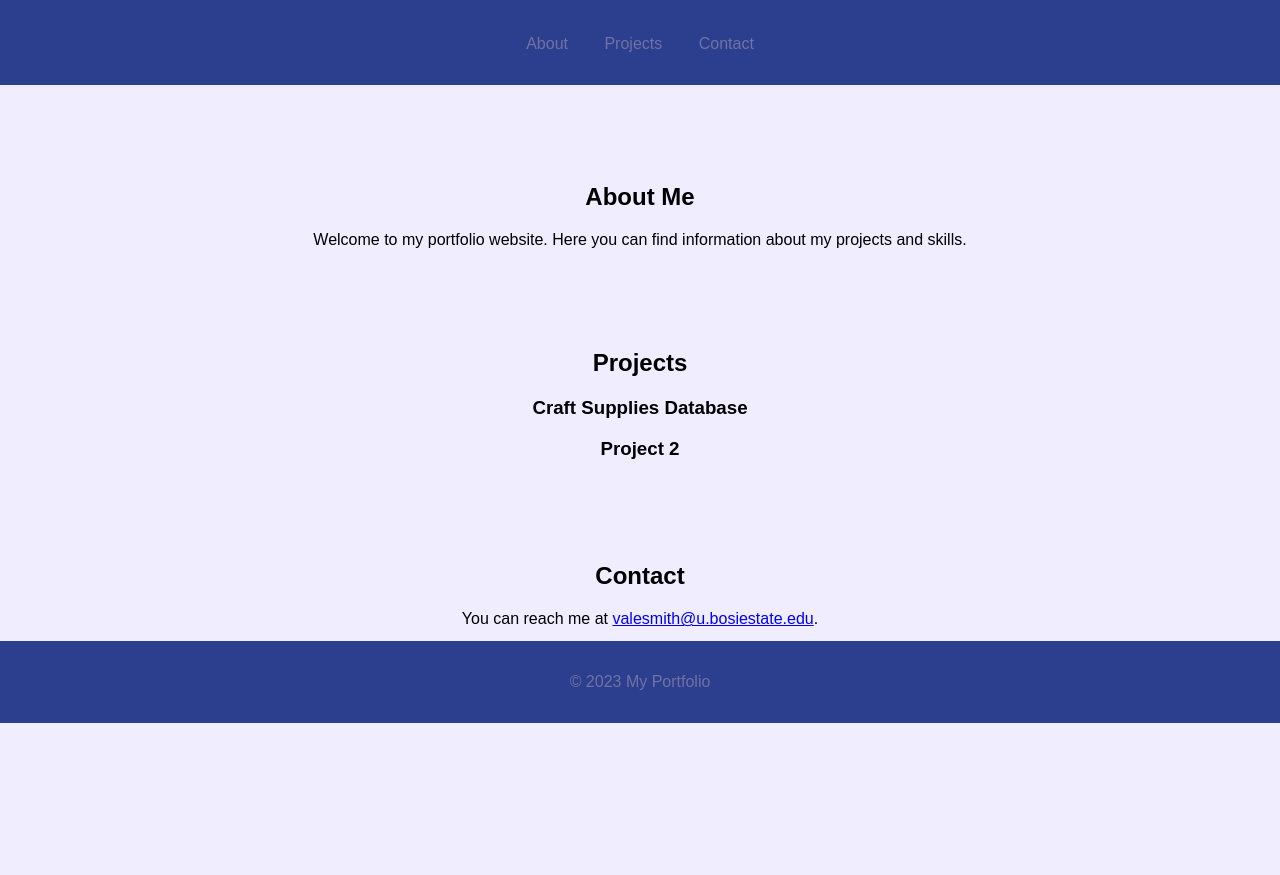
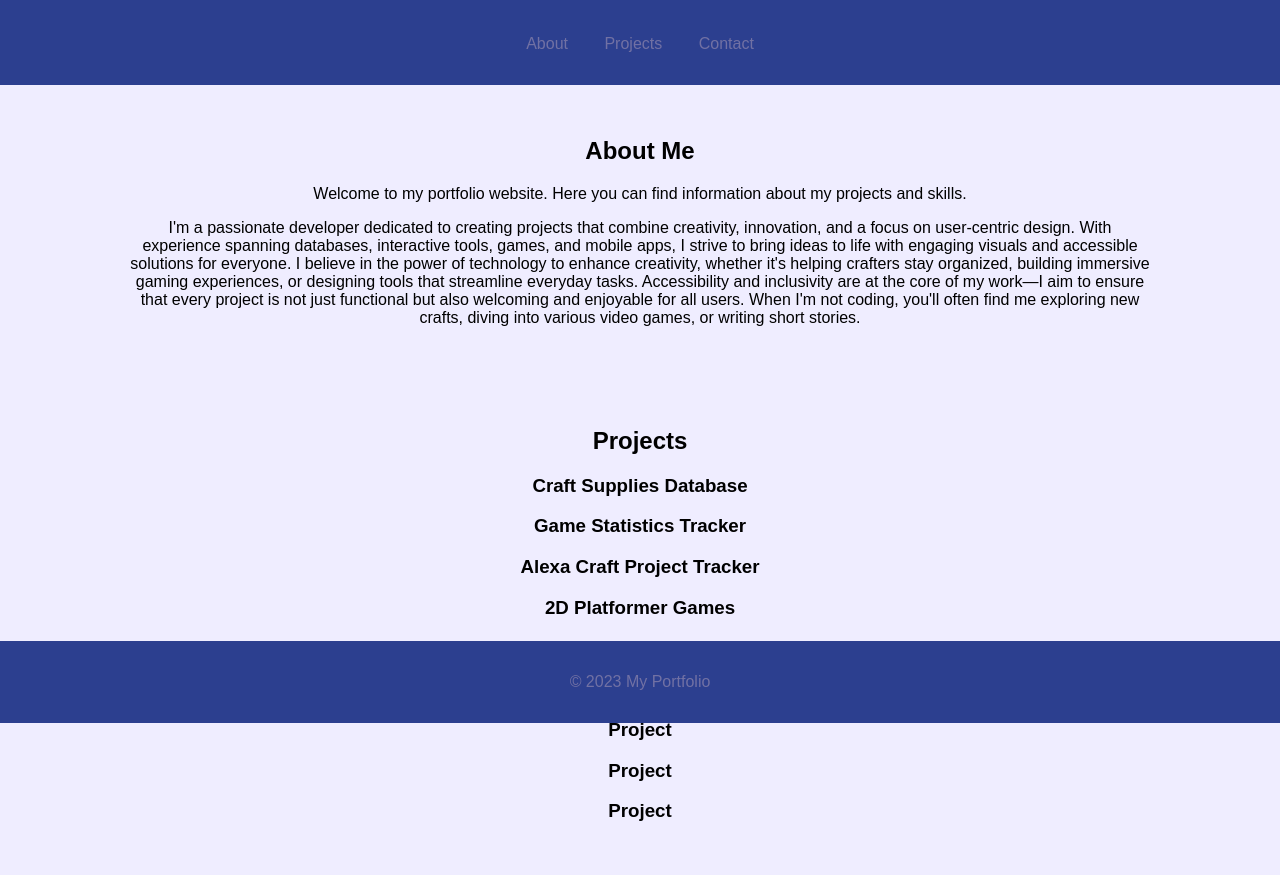
Before and after one commit to octobervale/PortfolioWebsite, a plain HTML site: page index.html in a window 1280 px wide. Shown: the part 77-952 px from the top of the page. Before the commit the page ends 800 px from the top, so only its background shows below. Drawn offline with Linux system fonts and the light colour scheme.

Commit message:
update index

```diff
--- a/index.html
+++ b/index.html
@@ -1,11 +1,13 @@
 <!DOCTYPE html>
 <html lang="en">
+
 <head>
     <meta charset="UTF-8">
     <meta name="viewport" content="width=device-width, initial-scale=1.0">
     <title>Portfolio</title>
     <link rel="stylesheet" href="style.css">
 </head>
+
 <body>
     <header>
         <div class="container">
@@ -24,17 +26,60 @@
         <section id="about">
             <h2>About Me</h2>
             <p>Welcome to my portfolio website. Here you can find information about my projects and skills.</p>
+            <p>I'm a passionate developer dedicated to creating projects that combine creativity, innovation, and a
+                focus on user-centric design. With experience spanning databases, interactive tools, games, and mobile
+                apps, I strive to bring ideas to life with engaging visuals and accessible solutions for everyone.
+
+                I believe in the power of technology to enhance creativity, whether it's helping crafters stay
+                organized, building immersive gaming experiences, or designing tools that streamline everyday tasks.
+                Accessibility and inclusivity are at the core of my work—I aim to ensure that every project is not just
+                functional but also welcoming and enjoyable for all users.
+
+                When I'm not coding, you'll often find me exploring new crafts, diving into various video games, or
+                writing short stories.</p>
         </section>
 
         <section id="projects">
             <h2>Projects</h2>
-            <div class="project" data-description="A comprehensive database designed to help crafters track their supplies with ease. Features include inventory management, categorization, and search functionality to ensure you never run out of materials for your projects." data-image="image1.jpg">
+            <div class="project"
+                data-description="A comprehensive database designed to help crafters track their supplies with ease. Features include inventory management, categorization, and search functionality to ensure you never run out of materials for your projects."
+                data-image="image1.jpg">
                 <h3>Craft Supplies Database</h3>
             </div>
-            <div class="project" data-description="Description of project 2." data-image="image2.jpg">
-                <h3>Project 2</h3>
+            <div class="project"
+                data-description="A dynamic website for tracking and visualizing game statistics. Built with gamers in mind, it features customizable profiles, detailed analytics, and leaderboard integration to enhance your gaming experience."
+                data-image="image2.jpg">
+                <h3>Game Statistics Tracker</h3>
             </div>
-            <!-- Add more projects as needed -->
+            <div class="project"
+                data-description="An interactive Alexa skill that assists crafters in tracking their progress on various projects. Simply ask Alexa for updates, set milestones, and stay on top of your crafting goals with voice-activated convenience."
+                data-image="image3.jpg">
+                <h3>Alexa Craft Project Tracker</h3>
+            </div>
+            <div class="project"
+                data-description="Developed several 2D platformers with engaging gameplay, vibrant graphics, and unique mechanics. Each game is a creative journey, blending storytelling and fun challenges for players of all skill levels."
+                data-image="image3.jpg">
+                <h3>2D Platformer Games</h3>
+            </div>
+            <div class="project"
+                data-description="An all-in-one app designed specifically for crocheters. Features include pattern organization, supply tracking, stitch counters, and helpful tutorials. This project aims to streamline the crafting process for enthusiasts of all skill levels."
+                data-image="image3.jpg">
+                <h3>Crochet Companion App (In Development)</h3>
+            </div>
+            <div class="project"
+                data-description="A fully custom website built from scratch to showcase creativity and technical skills. This project emphasizes modern design principles, responsive layouts, and seamless user experiences, highlighting a strong foundation in web development."
+                data-image="image3.jpg">
+                <h3>Custom Portfolio Website Development</h3>
+            </div>
+            <div class="project" data-description="Description of project 3." data-image="image3.jpg">
+                <h3>Project</h3>
+            </div>
+            <div class="project" data-description="Description of project 3." data-image="image3.jpg">
+                <h3>Project</h3>
+            </div>
+            <div class="project" data-description="Description of project 3." data-image="image3.jpg">
+                <h3>Project</h3>
+            </div>
         </section>
 
         <section id="contact">
@@ -47,8 +92,8 @@
         <p>&copy; 2023 My Portfolio</p>
     </footer>
 
-     <!-- Modal -->
-     <div id="modal" class="modal">
+    <!-- Modal -->
+    <div id="modal" class="modal">
         <div class="modal-content">
             <span class="close">&times;</span>
             <h3 id="modal-title"></h3>
@@ -59,4 +104,5 @@
 
     <script src="script.js"></script>
 </body>
+
 </html>
```
